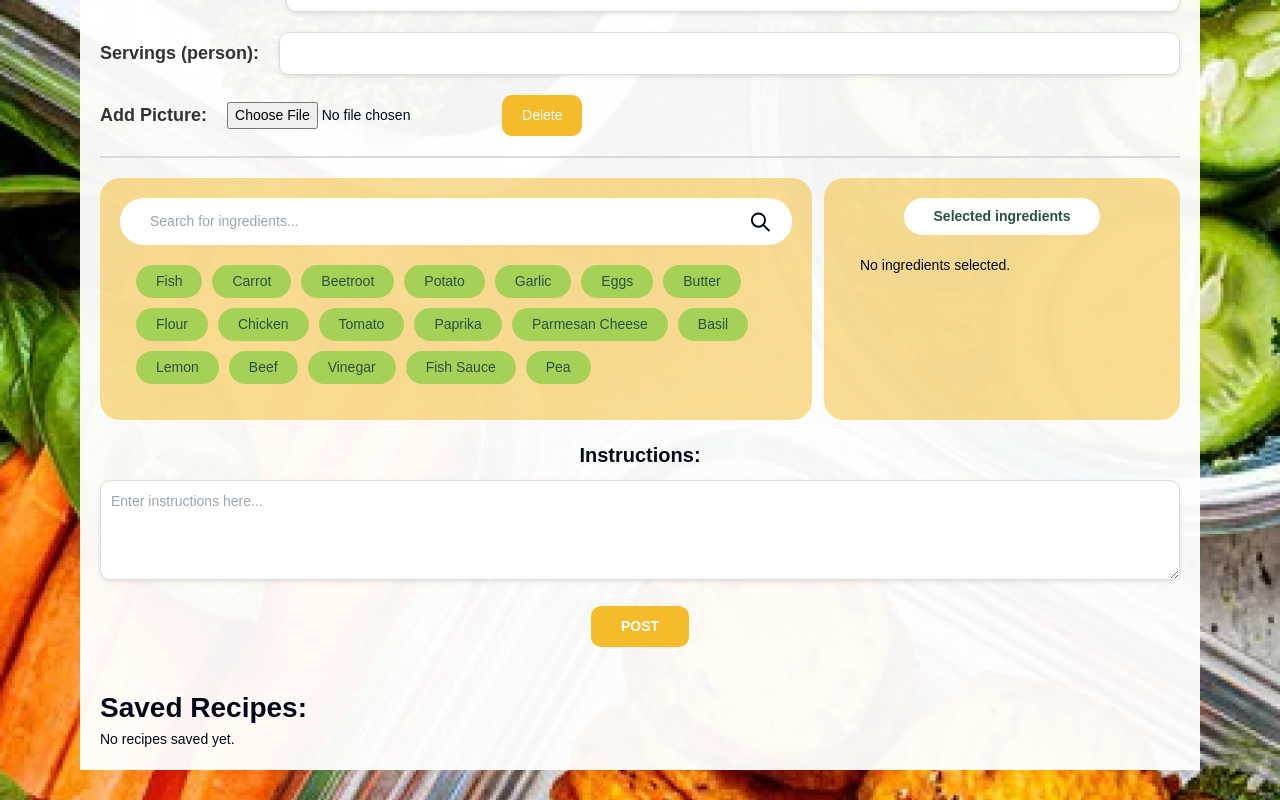
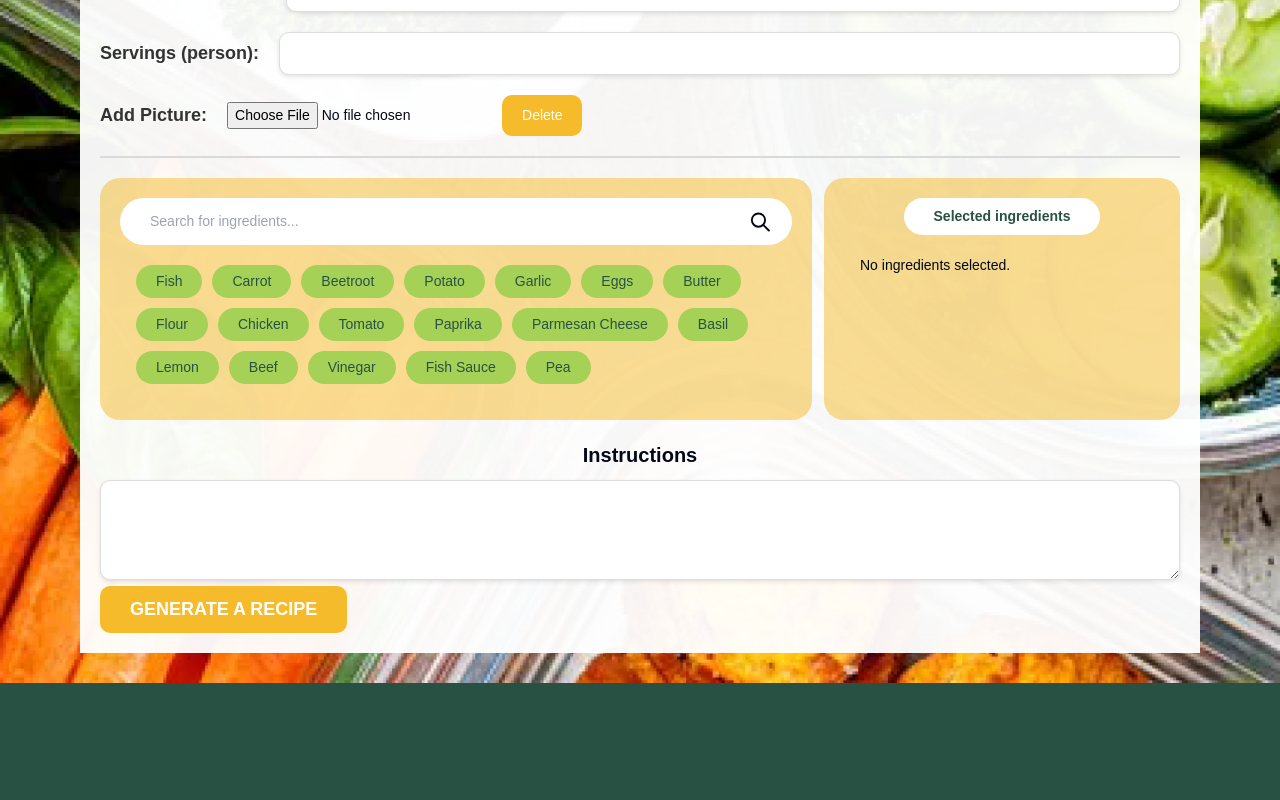
Before and after one commit to travisv12/Group-6-Project, a React (Vite) app in the folder ReFoodify-main/: page /recipes/createRecipe in a window 1280 px wide. Shown: the part 330-1130 px from the top of the page. After the commit the page ends 1013 px from the top, so only its background shows below. Built offline with nearby package versions, Linux system fonts and the light colour scheme.

Commit message:
undated  GENERATE A RECIPE button

```diff
--- a/ReFoodify-main/src/pages/recipes/CreateRecipe.jsx
+++ b/ReFoodify-main/src/pages/recipes/CreateRecipe.jsx
@@ -4,7 +4,6 @@ import { IconSearch, IconX, IconCircleArrowLeft } from "@tabler/icons-react";
 import { v4 as uuidv4 } from "uuid";
 import recipeBg from "@/assets/recipe-detail-bg.png";
 import "./createRecipe.style.css";
-
 
 const availableIngredients = [
   "Fish", "Carrot", "Beetroot", "Potato", "Garlic", "Eggs", "Butter",
@@ -21,23 +20,21 @@ const CreateRecipe = () => {
     ingredients: [],
     instructions: "",
   });
+
   const [recipes, setRecipes] = useState([]);
   const [imagePreview, setImagePreview] = useState(null);
   const [searchTerm, setSearchTerm] = useState("");
   const [filteredIngredients, setFilteredIngredients] = useState(availableIngredients);
-
 
   useEffect(() => {
     const savedRecipes = JSON.parse(localStorage.getItem("recipes")) || [];
     setRecipes(savedRecipes);
   }, []);
 
-
   const handleChange = (e) => {
     const { name, value } = e.target;
     setFormData((prevData) => ({ ...prevData, [name]: value }));
   };
-
 
   const handleAddIngredient = (ingredient) => {
     if (!formData.ingredients.find((ing) => ing.name === ingredient)) {
@@ -49,15 +46,13 @@ const CreateRecipe = () => {
     }
   };
 
-  // Remove ingredient from the list
   const handleRemoveIngredient = (ingredientName) => {
     setFormData((prevData) => {
       const updatedIngredients = prevData.ingredients.filter((ing) => ing.name !== ingredientName);
-      console.log(`Removed ingredient: ${ingredientName}`); // Log the removed ingredient
+      console.log(`Removed ingredient: ${ingredientName}`);
       return { ...prevData, ingredients: updatedIngredients };
     });
   };
-
 
   const handleAmountChange = (e, ingredientName) => {
     const { value } = e.target;
@@ -69,7 +64,6 @@ const CreateRecipe = () => {
     }));
     console.log(`Updated amount for ingredient "${ingredientName}": ${value}`);
   };
-
 
   const handleFileChange = (e) => {
     const file = e.target.files[0];
@@ -83,18 +77,19 @@ const CreateRecipe = () => {
     }
   };
 
-
   const handleDeleteImage = () => {
     setImagePreview(null);
     setFormData((prevData) => ({ ...prevData, image: "" }));
   };
 
-
   const handleSubmit = () => {
+    console.log('Button clicked'); // Debugging statement
     if (!formData.recipeName || !formData.duration || !formData.servings || !formData.instructions) {
       alert("Please fill out all required fields.");
       return;
     }
+
+    console.log("Selected ingredients at submission:", formData.ingredients);
 
     const newRecipe = {
       ...formData,
@@ -106,10 +101,8 @@ const CreateRecipe = () => {
     setRecipes(updatedRecipes);
     localStorage.setItem("recipes", JSON.stringify(updatedRecipes));
 
-
     console.log("New recipe created:", newRecipe);
 
-    // Reset form
     setFormData({
       recipeName: "",
       duration: "",
@@ -121,7 +114,6 @@ const CreateRecipe = () => {
     setImagePreview(null);
   };
 
-
   const handleSearchChange = (e) => {
     const term = e.target.value.toLowerCase();
     setSearchTerm(term);
@@ -129,7 +121,6 @@ const CreateRecipe = () => {
       ingredient.toLowerCase().includes(term)
     ));
   };
-
 
   const handleDeleteRecipe = (index) => {
     const updatedRecipes = recipes.filter((_, i) => i !== index);
@@ -155,8 +146,8 @@ const CreateRecipe = () => {
           </div>
         </div>
       </div>
-      <div
-        className="background-section"
+
+      <div className="background-section"
         style={{
           backgroundImage: `url(${recipeBg})`,
           backgroundRepeat: "no-repeat",
@@ -166,7 +157,6 @@ const CreateRecipe = () => {
       >
         <div className="content-container">
           <div className="create-form-container">
-            {/* Form fields */}
             <div className="create-form-group">
               <label className="form-label">Recipe name:</label>
               <input
@@ -197,6 +187,7 @@ const CreateRecipe = () => {
                 className="input-field"
               />
             </div>
+
             {/* Add Picture Section */}
             <div className="create-form-group">
               <label className="form-label">Add Picture:</label>
@@ -217,9 +208,9 @@ const CreateRecipe = () => {
                 <img src={imagePreview} alt="Preview" className="preview-image" />
               </div>
             )}
+
             {/* Ingredients */}
             <div className="ingredients-section">
-              {/* Search ingredients */}
               <div className="search-ingredients">
                 <div className="create-search-box">
                   <input
@@ -243,7 +234,8 @@ const CreateRecipe = () => {
                   ))}
                 </div>
               </div>
-              {/* Selected ingredients */}
+
+              {/* Selected Ingredients */}
               <div className="selected-ingredients">
                 <div className="selected-header">
                   <div className="create-selected-content">
@@ -253,15 +245,9 @@ const CreateRecipe = () => {
                 <div className="ingredients-list">
                   {formData.ingredients.length === 0 && <p>No ingredients selected.</p>}
                   {formData.ingredients.map((ingredient) => (
-                    <div
-                      key={ingredient.name}
-                      className="create-ingredient selected"
-                    >
+                    <div key={ingredient.name} className="create-ingredient selected">
                       <span>{ingredient.name}</span>
-                      <IconX
-                        className="icon-remove"
-                        onClick={() => handleRemoveIngredient(ingredient.name)}
-                      />
+                      <IconX className="icon-remove" onClick={() => handleRemoveIngredient(ingredient.name)} />
                       <input
                         type="text"
                         placeholder="Amount"
@@ -274,56 +260,24 @@ const CreateRecipe = () => {
                 </div>
               </div>
             </div>
+
             {/* Instructions */}
             <div>
-              <h1 className="instructions-title">Instructions:</h1>
+              <h1 className="instructions-title">Instructions</h1>
               <textarea
                 name="instructions"
                 value={formData.instructions}
                 onChange={handleChange}
-                placeholder="Enter instructions here..."
                 className="input-instructions"
               />
             </div>
-            {/* POST button */}
-            <div className="btn-submit-container">
-              <button className="btn-submit" onClick={handleSubmit}>
-                POST
+
+            {/* Submit Button */}
+            <div className="create-recipe-container">
+           {/* Other sections here */}
+              <button className="btn-generate-recipe" onClick={handleSubmit}>
+                GENERATE A RECIPE
               </button>
-            </div>
-            {/* Saved Recipes */}
-            <div className="saved-recipes">
-              <h2 className="saved-recipes-title">Saved Recipes:</h2>
-              {recipes.length === 0 && <p>No recipes saved yet.</p>}
-              <ul className="saved-recipes-list">
-                {recipes.map((recipe, index) => (
-                  <li key={index} className="recipe-item">
-                    <div className="recipe-card">
-                      <h3 className="recipe-name">{recipe.recipeName}</h3>
-                      <p>Recipe ID: {recipe.id}</p>
-                      <p>Created At: {recipe.createdAt}</p>
-                      <p>Duration: {recipe.duration} minutes</p>
-                      <p>Servings: {recipe.servings}</p>
-                      <p>Instructions: {recipe.instructions}</p>
-                      {recipe.image && (
-                        <img
-                          src={recipe.image}
-                          alt={recipe.recipeName}
-                          className="recipe-image"
-                        />
-                      )}
-                      <div className="btn-delete-container">
-                        <button
-                          className="btn-delete-recipe"
-                          onClick={() => handleDeleteRecipe(index)}
-                        >
-                          Delete
-                        </button>
-                      </div>
-                    </div>
-                  </li>
-                ))}
-              </ul>
             </div>
           </div>
         </div>
--- a/ReFoodify-main/src/pages/recipes/createRecipe.style.css
+++ b/ReFoodify-main/src/pages/recipes/createRecipe.style.css
@@ -1,4 +1,4 @@
-/* Header and Go Back Section */
+
 .header-section {
   background-color: #295143;
   padding: 20px 0;
@@ -50,7 +50,6 @@
   font-size: 1.25rem;
 }
 
-/* Background Section */
 .background-section {
   position: relative;
   padding-bottom: 20px;
@@ -295,3 +294,14 @@
   border-radius: 10px;
   cursor: pointer;
 }
+
+
+.btn-generate-recipe {
+  background-color: #f6bb2b;
+  color: white;
+  padding: 10px 30px;
+  border-radius: 10px;
+  font-weight: bold;
+  border: none;
+  cursor: pointer;
+}
```
